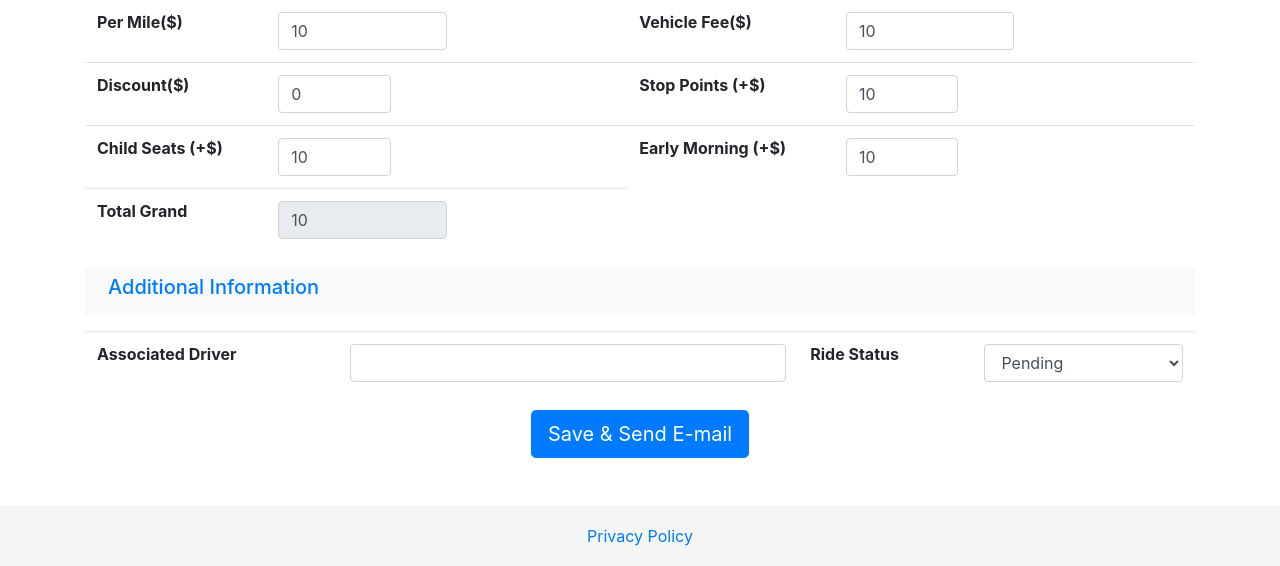
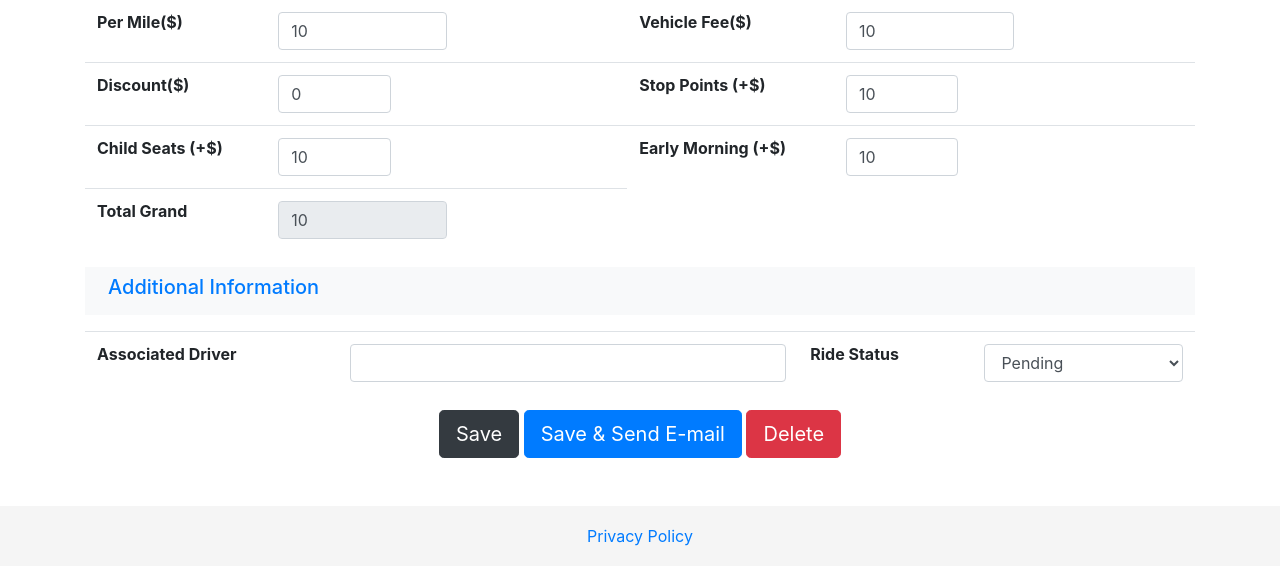
Before and after one commit to Hossam4M/iTransportation, a Node server app: page /admin/list/600000000000000000000001 in a window 1280 px wide. Shown: the part 1394-1960 px from the top of the page. Run offline with Node 20, Linux system fonts and the light colour scheme; a user stored in the database is signed in; tables that the repository leaves empty hold one stand-in row (values such as "Sample post"); some libraries are stand-ins or nearby versions.

Commit message:
fixing issues

```diff
--- a/controllers/admin.js
+++ b/controllers/admin.js
@@ -112,6 +112,7 @@ router.post('/list/:id',urlEncodedMid,(request,response)=>{
     doc['totalCost'] = request.body.totalCost;
     doc['confirmation'] = request.body.confirmation;
     doc.save((err)=>{
+      if(request.body.sendFlag == "send"){
         sendMail({
           timeStamp:new Date(),
           email:request.body.email,
@@ -126,6 +127,7 @@ router.post('/list/:id',urlEncodedMid,(request,response)=>{
           confirmation : request.body.confirmation,
           cost : doc['cost'],
         });
+      }
     });
     response.redirect('/admin/dashboard');
   });
@@ -258,4 +260,5 @@ router.post('/addons',urlEncodedMid,(request,response)=>{
   });
 });
 
+
 module.exports = router;
--- a/index.js
+++ b/index.js
@@ -4,7 +4,7 @@ const server = express();
 
 // Startup database connection
 const mongoose = require('mongoose');
-//mongoose.connect('mongodb://localhost:27017/itransportation');
+// mongoose.connect('mongodb://localhost:27017/itransportation');
 mongoose.connect('mongodb://admin:admin1234@ds233531.mlab.com:33531/itransportation');
 
 require("./models/cars");
--- a/models/rides.js
+++ b/models/rides.js
@@ -61,6 +61,10 @@ var rides = new Schema({
         type:Number,
         default:0
       },
+      gratuity:{
+        type:Number,
+        default:0
+      },
     },
     flightDetails:{
       pickUp:{
--- a/public/js/map.js
+++ b/public/js/map.js
@@ -85,6 +85,10 @@ searchBox.addListener('places_changed', function() {
    markers.push(marker);
    positions[0] = marker.getPosition().lat();
    positions[1] = marker.getPosition().lng();
+
+   if (positionsFinal[0] && positionsFinal[1]) {
+     onChangeHandler();
+   }
 
    localStorage.setItem("position1", positions[0].toString());
    localStorage.setItem("position2", positions[1].toString());
--- a/public/js/pluginsAdmin.js
+++ b/public/js/pluginsAdmin.js
@@ -16,7 +16,7 @@ $('.delete_ride').click((e)=>{
     type : 'GET',
     url : `/admin/ride/delete/${id}`,
   });
-  $('#'+id).remove();
+  window.location.href = '/admin/dashboard';
 });
 
 // editing payment Details
@@ -147,3 +147,10 @@ $('#passwordConfirm').on('input',(e)=>{
     $('#confirmComment').text('* there is no match between passwords')
   }
 });
+
+// save without sending Email
+$('.save_btn').click((e)=>{
+  e.preventDefault();
+  $('#sendFlag').val("");
+  $('#saveRideForm').submit();
+});
--- a/public/js/pluginsForm.js
+++ b/public/js/pluginsForm.js
@@ -1,6 +1,9 @@
 // datepicker
 $( function() {
-  $( "#pDate" ).datepicker();
+  $( "#pDate" ).datepicker({
+    gotoCurrent: true,
+    minDate: new Date()
+  });
 } );
 
 // timepicker
@@ -56,8 +59,6 @@ $('#apply_promo').click(function (e) {
       }
     }
   });
-
-
 });
 
 // edit buttons
--- a/views/admin/dashboard.ejs
+++ b/views/admin/dashboard.ejs
@@ -30,7 +30,6 @@
         </td>
         <td>
           <button id="edit_<%= ride._id %>" class="btn btn-success edit_ride">Edit</button>
-          <button id="delete_<%= ride._id %>" class="btn btn-danger delete_ride">Delete</button>
         </td>
       </tr>
     <% }); %>
--- a/views/admin/list.ejs
+++ b/views/admin/list.ejs
@@ -4,7 +4,7 @@
 
 <div class="container">
 
-<form class="" action="" method="post">
+<form id="saveRideForm" class="" action="" method="post">
 <!-- Ride Info -->
 
   <input type="text" name="confirmation" value="<%= ride.confirmation %>" hidden readonly>
@@ -366,7 +366,10 @@
 
   <!-- selecting Status -->
   <div class="col-md-12 text-center">
+    <input id="sendFlag" type="text" name="sendFlag" value="send" hidden>
+    <button class="btn btn-dark mb-5 btn-lg save_btn" type="submit" name="button">Save</button>
     <button class="btn btn-primary mb-5 btn-lg" type="submit" name="button">Save & Send E-mail</button>
+    <button id="delete_<%= ride._id %>" class="btn btn-danger mb-5 btn-lg delete_ride">Delete</button>
   </div>
 </form>
 
```
Lines whose indentation alone changed are shown as unchanged.
